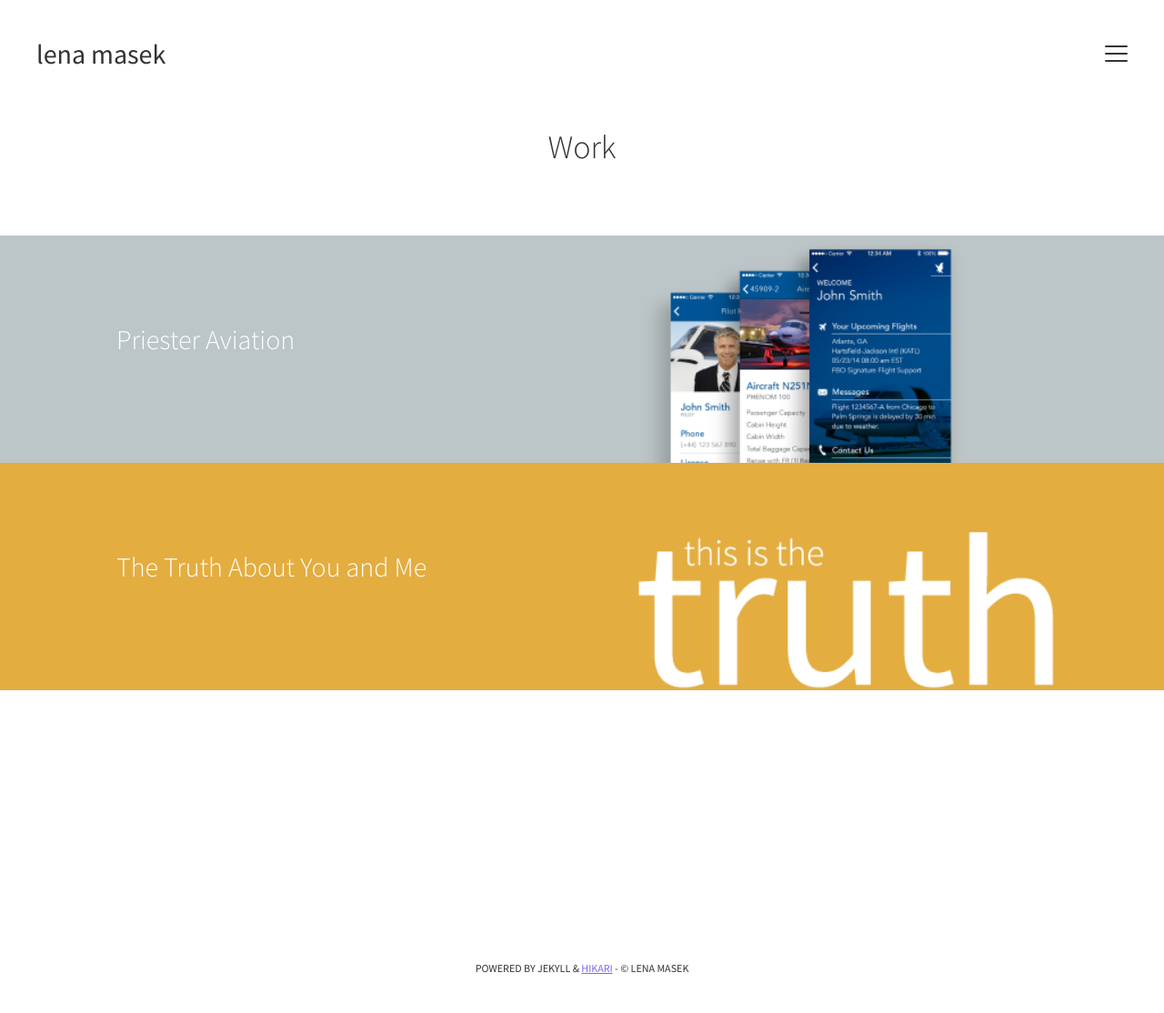
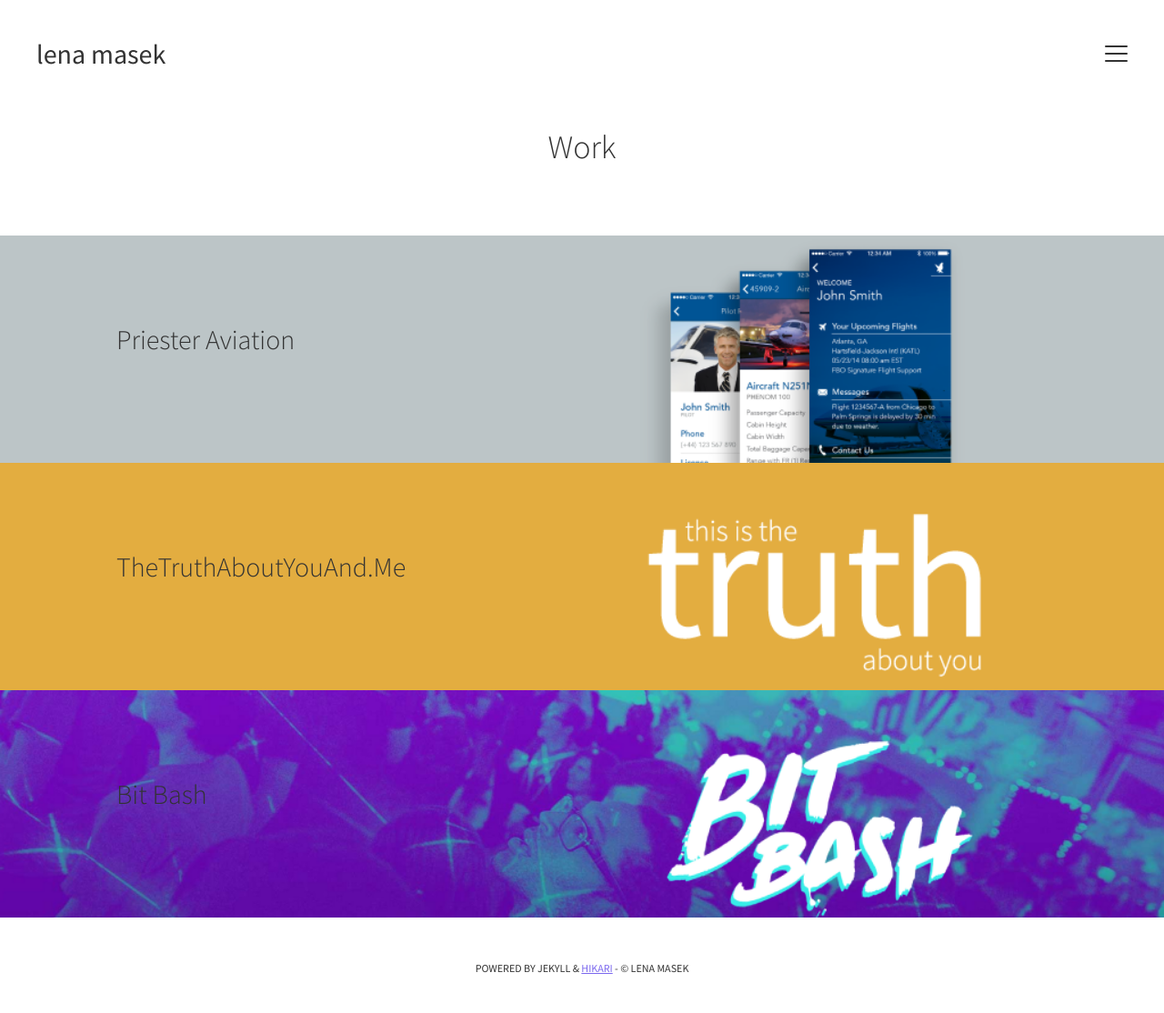
Before and after one commit to lenamasek/lenamasek.github.io, a Jekyll site: the page built from work/index.html, in a window 1280 px wide. Shown: the whole page at 91% size. Built offline with Jekyll 4.4.1, drawn with Linux system fonts in a browser that asks for light colours.

Commit message:
work styling

```diff
--- a/_scss/base/_global.scss
+++ b/_scss/base/_global.scss
@@ -246,9 +246,9 @@
 
 }
 
-.work-bg h3 {
+/*.work-bg h3 {
    color:#fff !important;
-}
+}*/
 
 #priester {
   background:url('http://lenamasek.github.io/assets/img/portfolio-1.png') no-repeat;
@@ -257,6 +257,11 @@
 
 #truth {
   background:url('http://lenamasek.github.io/assets/img/portfolio-2.png') no-repeat;
+  background-size: cover !important;
+  }
+
+#bitbash {
+  background:url('http://lenamasek.github.io/assets/img/portfolio-3.png') no-repeat;
   background-size: cover !important;
   }
 
--- a/work/index.html
+++ b/work/index.html
@@ -17,12 +17,12 @@
 
 	<div class="span_6_of_6 work-bg" id="truth">
 
-		<h3>The Truth About You and Me</h3>
+		<h3>TheTruthAboutYouAnd.Me</h3>
 	</div>
 
-	<div class="span_6_of_6 work-bg" id="">
+	<div class="span_6_of_6 work-bg" id="bitbash">
 
-		<h3>The Truth About You and Me</h3>
+		<h3>Bit Bash</h3>
 	</div>
 
 
```
Also changed, not shown: assets/img/portfolio-2.png, assets/img/portfolio-3.png (added), 1 other file.
